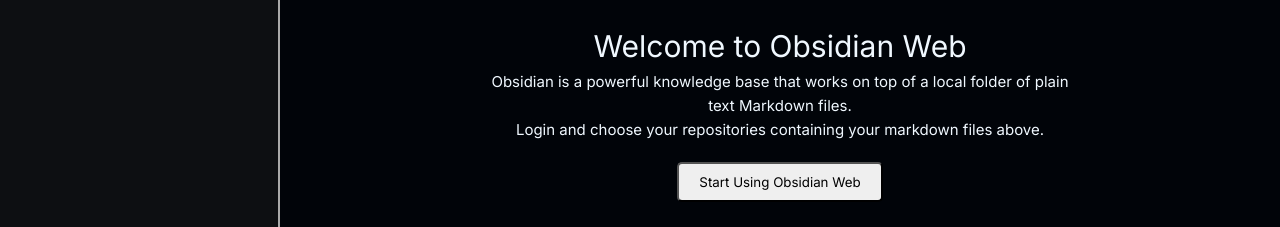
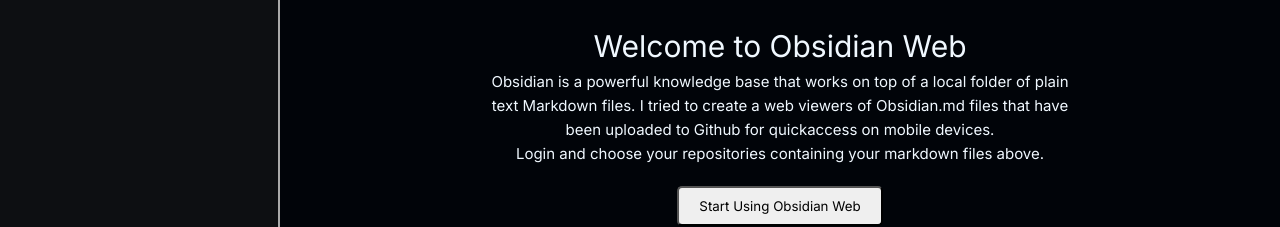
Before and after one commit to Tea713/Obsidian-Web, a Vue app: page / in a window 1280 px wide. Shown: the part 128-355 px from the top of the page. Built offline with nearby package versions, Linux system fonts and the light colour scheme; no server answers.

Commit message:
Updated home view

```diff
--- a/package.json
+++ b/package.json
@@ -6,7 +6,8 @@
     "serve": "vite preview",
     "build": "vite build",
     "dev": "vite",
-    "preview": "vite preview"
+    "preview": "vite preview",
+    "deploy": "gh-pages -d dist"
   },
   "dependencies": {
     "@octokit/core": "^5.0.2",
@@ -23,6 +24,7 @@
   },
   "devDependencies": {
     "@vitejs/plugin-vue": "^4.4.0",
+    "gh-pages": "^6.1.1",
     "vite": "^4.4.11",
     "vite-plugin-vuetify": "^1.0.0-alpha.12"
   }
--- a/src/views/HomeView.vue
+++ b/src/views/HomeView.vue
@@ -1,7 +1,7 @@
 <template>
   <div class="home">
     <h1>Welcome to Obsidian Web</h1>
-    <p>Obsidian is a powerful knowledge base that works on top of a local folder of plain text Markdown files.</p>
+    <p>Obsidian is a powerful knowledge base that works on top of a local folder of plain text Markdown files. I tried to create a web viewers of Obsidian.md files that have been uploaded to Github for quickaccess on mobile devices.</p>
     <p>Login and choose your repositories containing your markdown files above.</p>
     <button @click="startUsingApp">Start Using Obsidian Web</button>
   </div>
--- a/vite.config.js
+++ b/vite.config.js
@@ -2,9 +2,6 @@
 
 import { defineConfig } from 'vite'
 import vue from '@vitejs/plugin-vue'
-
-// https://github.com/vuetifyjs/vuetify-loader/tree/next/packages/vite-plugin
-import vuetify from 'vite-plugin-vuetify'
 
 // https://vitejs.dev/config/
 export default defineConfig({
--- /dev/null
+++ b/vue.config.js
@@ -0,0 +1,3 @@
+module.exports = {
+    publicPath: '/Obsidian-Web/'
+  }
```
Also changed, not shown: 1 other file (tests, documents, lock files or other folders).
